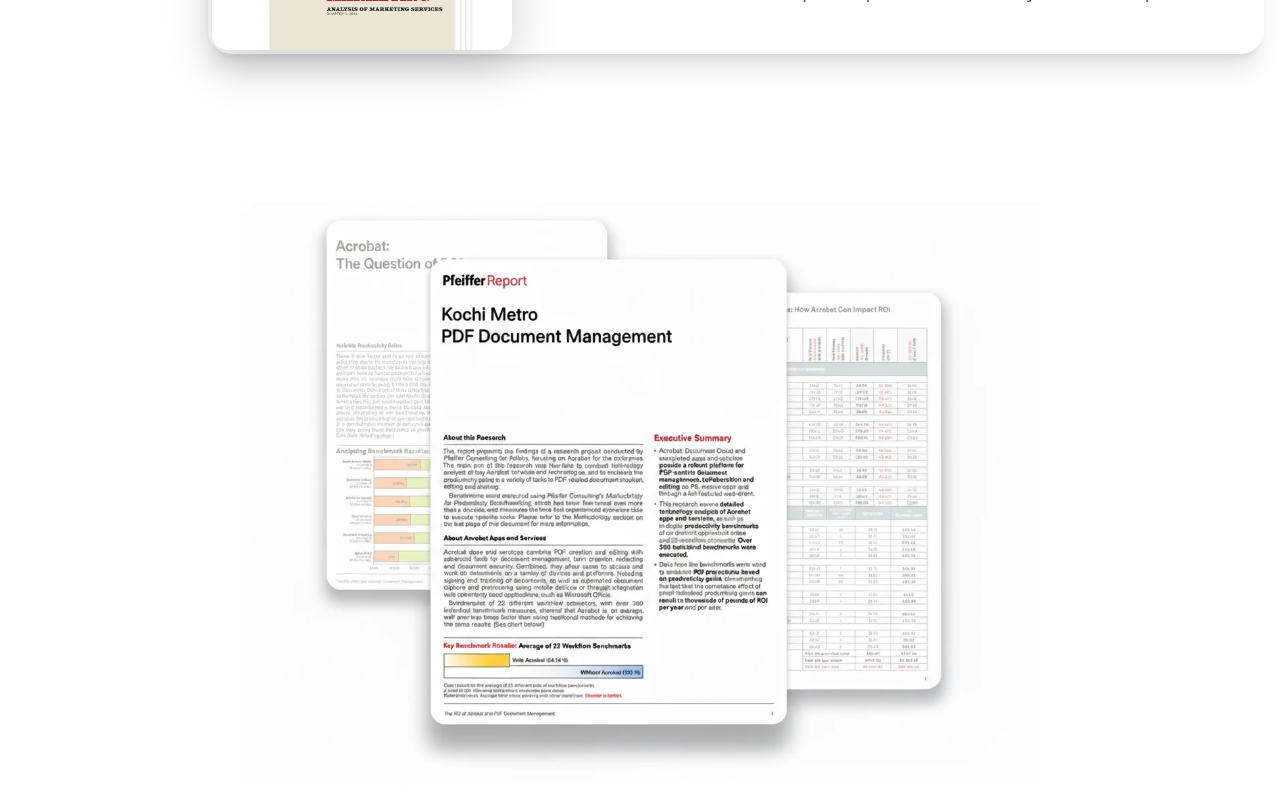
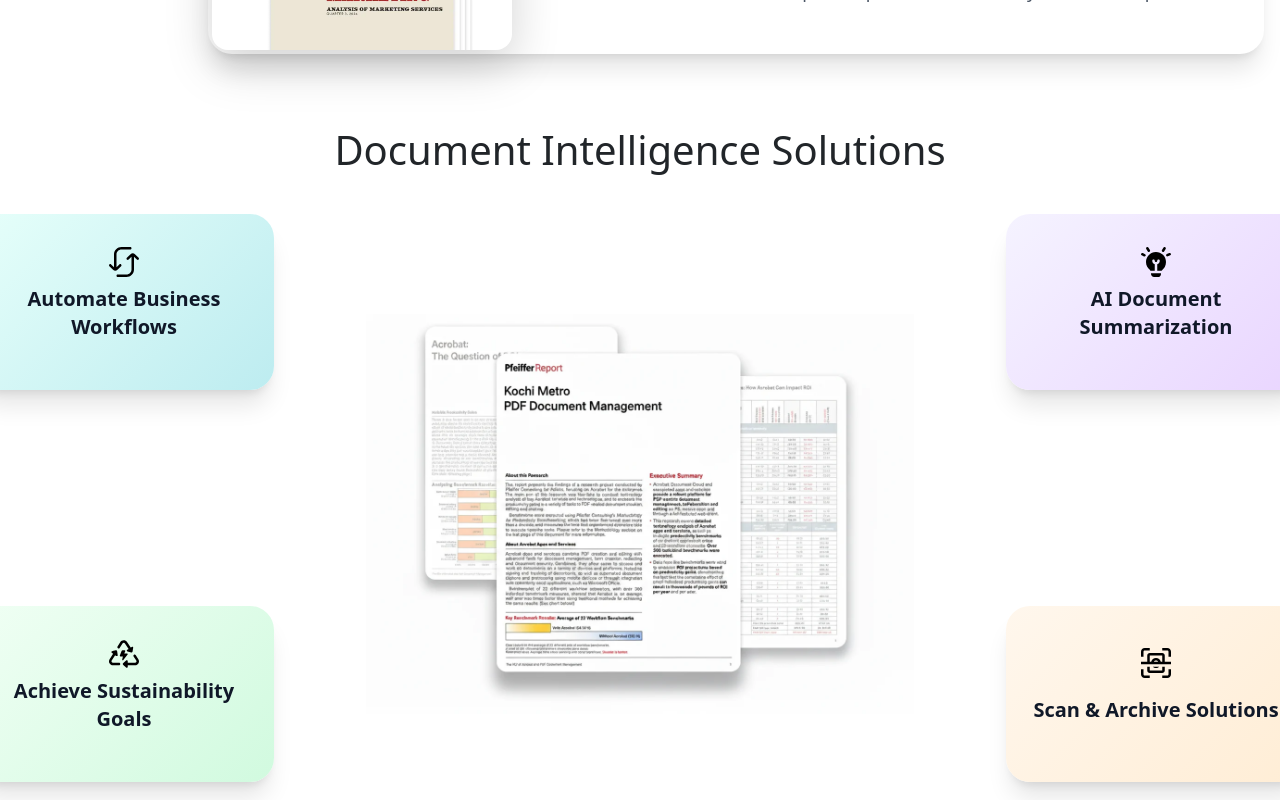
Before and after one commit to SaadZiaatharKhan/KMRL, a Next.js app: page / in a window 1280 px wide. Shown: the part 1620-2420 px from the top of the page. Built offline with nearby package versions, Linux system fonts and the light colour scheme.

Commit message:
Update thirdPage.tsx with latest changes

```diff
--- a/components/thirdPage.tsx
+++ b/components/thirdPage.tsx
@@ -3,11 +3,120 @@
 
 const ThirdPage = () => {
   return (
-<div className="flex justify-center items-center w-screen h-screen">
-  <div className="relative w-[800px] h-[600px]">
-    <Image src="/images/Gemini.webp" alt="Gemini" fill className="object-contain" />
-  </div>
-</div>
+    <div className="min-h-screen w-full flex flex-col items-center bg-white overflow-x-hidden">
+      {/* Page title */}
+      <header className="w-full py-8">
+        <h1 className="text-2xl font-bold text-center text-gray-900">
+          Document Intelligence Solutions
+        </h1>
+      </header>
+
+      <main className="flex-1 w-full max-w-7xl px-4">
+        <div
+          className="grid h-full items-center gap-8"
+          style={{
+            gridTemplateColumns: "minmax(200px, 1fr) minmax(400px, 800px) minmax(200px, 1fr)",
+            minHeight: "600px"
+          }}
+        >
+          {/* LEFT COLUMN - two cards spaced top and bottom */}
+          <div className="flex flex-col items-center justify-between h-[600px]">
+            {/* Top-left (cyan) */}
+            <div
+              className="w-[300px] h-44 rounded-3xl shadow-xl p-6 flex flex-col justify-evenly transform transition-transform duration-300 hover:scale-105"
+              style={{
+                background: "linear-gradient(135deg,#E6FFFA 0%, #BDECF0 100%)",
+              }}
+            >
+              <div className="flex justify-center">
+                <Image
+                  src={"/images/thirdpage_icons/loop-square.svg"}
+                  width={30}
+                  height={30}
+                  alt={"automate-icon"}
+                />
+              </div>
+              <p className="text-xl font-semibold text-center text-gray-900">
+                Automate Business Workflows
+              </p>
+            </div>
+
+            {/* Bottom-left (mint/green) */}
+            <div
+              className="w-[300px] h-44 mb-8 rounded-3xl shadow-xl p-6 flex flex-col justify-evenly transform transition-transform duration-300 hover:scale-105"
+              style={{
+                background: "linear-gradient(135deg,#F0FFF4 0%, #D1FADF 100%)",
+              }}
+            >
+              <div className="flex justify-center">
+                <Image
+                  src={"/images/thirdpage_icons/triangle-arrow-bolt.svg"}
+                  width={30}
+                  height={30}
+                  alt={"sustainability-icon"}
+                />
+              </div>
+              <p className="text-xl font-semibold text-center text-gray-900">
+                Achieve Sustainability Goals
+              </p>
+            </div>
+          </div>
+
+          {/* CENTER COLUMN - image stays centered and unchanged */}
+          <div className="relative w-full h-[400px] flex justify-center items-center">
+            <Image
+              src="/images/Gemini.webp"
+              alt="Gemini"
+              fill
+              className="hover:scale-115 ease-in duration-300 object-contain"
+            />
+          </div>
+
+          {/* RIGHT COLUMN - two cards spaced top and bottom */}
+          <div className="flex flex-col items-center justify-between h-[600px]">
+            {/* Top-right (lavender/purple) */}
+            <div
+              className="w-[300px] h-44 rounded-3xl shadow-xl p-6 flex flex-col justify-evenly transform transition-transform duration-300 hover:scale-105"
+              style={{
+                background: "linear-gradient(135deg,#F5F3FF 0%, #E9D5FF 100%)",
+              }}
+            >
+              <div className="flex justify-center">
+                <Image
+                  src={"/images/thirdpage_icons/lightbulb-on.svg"}
+                  width={30}
+                  height={30}
+                  alt={"ai-icon"}
+                />
+              </div>
+              <p className="text-xl font-semibold text-center text-gray-900">
+                AI Document Summarization
+              </p>
+            </div>
+
+            {/* Bottom-right (warm amber) */}
+            <div
+              className="w-[300px] h-44 mb-8 rounded-3xl shadow-xl p-6 flex flex-col justify-evenly transform transition-transform duration-300 hover:scale-105"
+              style={{
+                background: "linear-gradient(135deg,#FFF7ED 0%, #FFEDD5 100%)",
+              }}
+            >
+              <div className="flex justify-center">
+                <Image
+                  src={"/images/thirdpage_icons/hard-disk-scan.svg"}
+                  width={30}
+                  height={30}
+                  alt={"scan-icon"}
+                />
+              </div>
+              <p className="text-xl font-semibold text-center text-gray-900">
+                Scan & Archive Solutions
+              </p>
+            </div>
+          </div>
+        </div>
+      </main>
+    </div>
   );
 };
 
```
